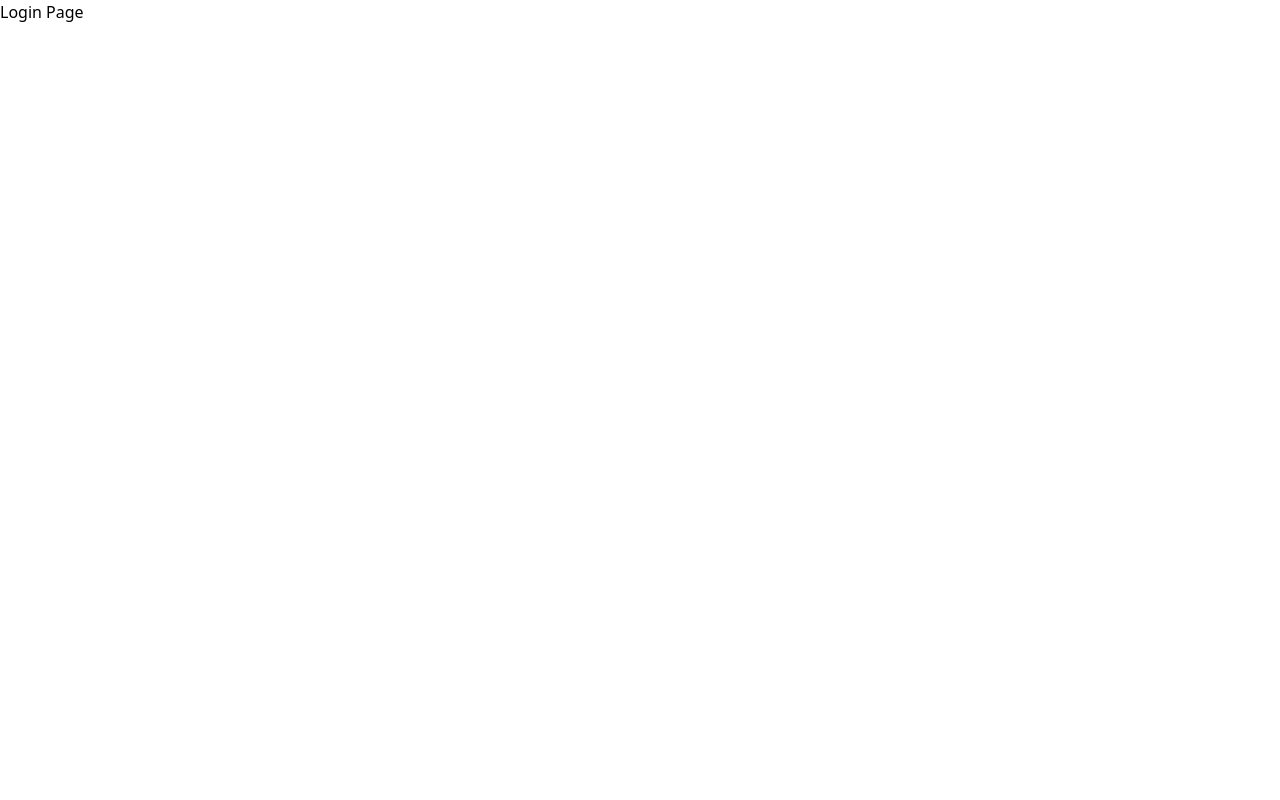
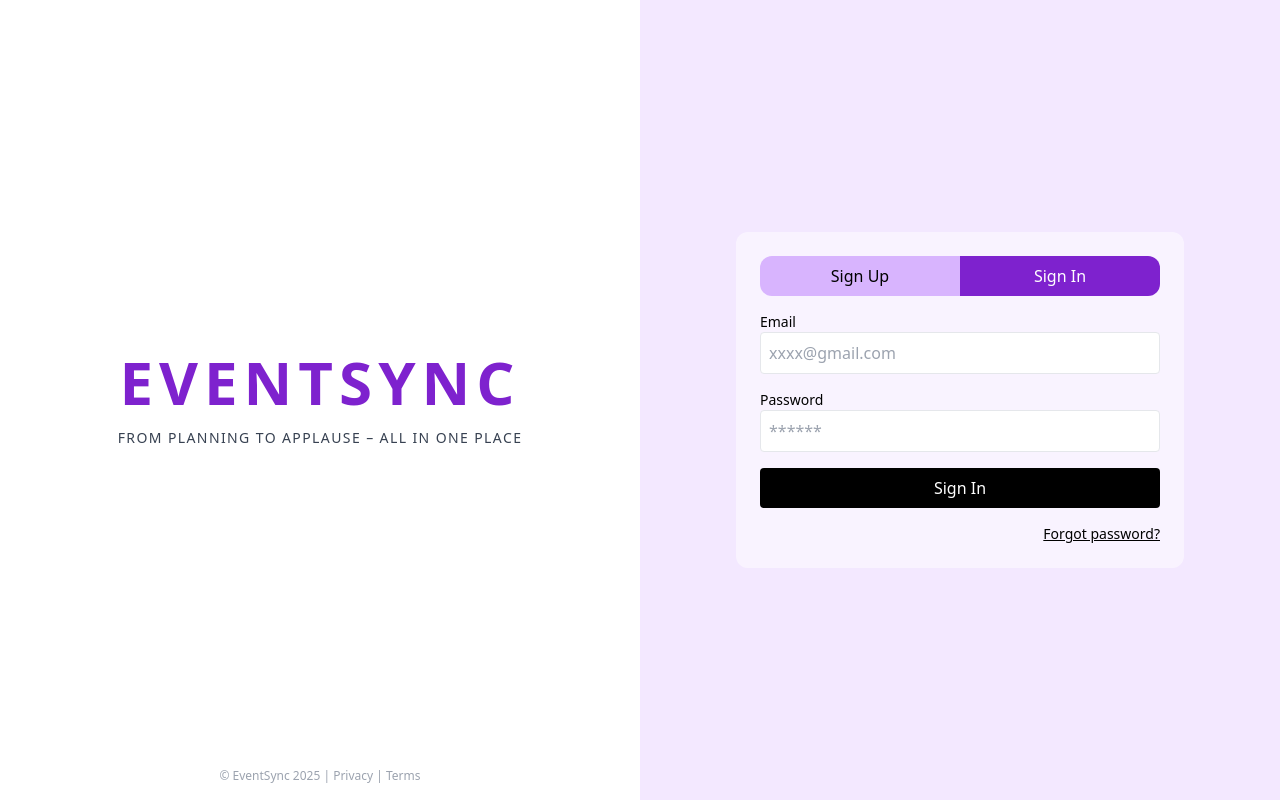
Before and after one commit to CompanyD-EventSync/Frontend, a React (Create React App) app: page /login in a window 1280 px wide. Built offline with nearby package versions, Linux system fonts and the light colour scheme.

Commit message:
ui updates

```diff
--- a/src/pages/HomePage.js
+++ b/src/pages/HomePage.js
@@ -4,8 +4,39 @@
   export default HomePage;
  */
 
+// 📁 src/pages/HomePage.js
+
 import React from "react";
-function HomePage() {
-    return <h2>Welcome to EventSync 🎉</h2>;
+import { Link } from "react-router-dom";
+
+export default function HomePage() {
+  return (
+    <div className="relative h-screen bg-gradient-to-r from-purple-200 to-purple-500 flex items-center justify-center">
+
+      {/* Top-right corner buttons */}
+      <div className="absolute top-4 right-6 space-x-4">
+        <Link to="/login">
+          <button className="bg-white text-purple-700 font-semibold px-4 py-2 rounded shadow hover:bg-purple-100 transition">
+            Login
+          </button>
+        </Link>
+        <Link to="/register">
+          <button className="bg-purple-700 text-white font-semibold px-4 py-2 rounded shadow hover:bg-purple-800 transition">
+            Sign Up
+          </button>
+        </Link>
+      </div>
+
+      {/* Main content */}
+      <div className="text-center text-white px-6">
+        <h1 className="text-5xl md:text-6xl font-bold mb-4">Welcome to EventSync</h1>
+        <p className="text-lg md:text-xl mb-8">From Planning to Applause — All in One Place</p>
+        <Link to="/register">
+          <button className="bg-white text-purple-700 font-semibold px-6 py-3 rounded shadow hover:bg-purple-100 transition">
+            Get Started
+          </button>
+        </Link>
+      </div>
+    </div>
+  );
 }
-export default HomePage;
--- /dev/null
+++ b/src/pages/HomePage2.js
@@ -0,0 +1,100 @@
+import React from "react";
+import { FiMenu, FiLogOut, FiSearch } from "react-icons/fi";
+import { Link } from "react-router-dom";
+
+export default function HomePage() {
+  return (
+    <div className="h-screen flex font-sans bg-gray-100">
+
+      {/* Sidebar */}
+      <aside className="w-64 bg-purple-200 p-4 flex flex-col justify-between">
+        <div>
+          <h2 className="text-2xl font-bold text-purple-800 mb-8">☰ Menu</h2>
+          <nav className="space-y-4 text-purple-900 font-semibold">
+            <a href="#">📊 Dashboard</a>
+            <a href="#">📅 Bookings</a>
+            <a href="#">🎵 Events</a>
+            <a href="#">📄 Invoices</a>
+            <a href="#">📝 Reviews</a>
+          </nav>
+        </div>
+        <button className="flex items-center text-purple-800 gap-2 hover:text-purple-900">
+          <FiLogOut />
+          Sign Out
+        </button>
+      </aside>
+
+      {/* Main Content */}
+      <div className="flex-1 flex flex-col">
+
+        {/* Header */}
+        <header className="flex items-center justify-between bg-white px-8 py-4 shadow">
+          <h1 className="text-3xl font-bold text-purple-700">EVENTSYNC</h1>
+          <div className="w-10 h-10 bg-purple-300 rounded-full flex items-center justify-center text-white text-lg">👤</div>
+        </header>
+
+        {/* Body */}
+        <main className="flex-1 p-6 overflow-y-auto space-y-6">
+
+          {/* Top panels */}
+          <div className="grid grid-cols-1 lg:grid-cols-3 gap-6">
+
+            {/* Calendar */}
+            <div className="bg-white rounded-lg p-4 shadow">
+              <h2 className="text-lg font-semibold mb-2">Select Date</h2>
+              <div className="text-sm text-gray-600">Mon, Jul 17</div>
+              <div className="mt-2 text-gray-400 text-xs">📅 (Static calendar placeholder)</div>
+            </div>
+
+            {/* Booked Events */}
+            <div className="bg-purple-100 rounded-lg p-4 shadow">
+              <h2 className="text-lg font-semibold text-purple-800 mb-4">Booked Events</h2>
+              <ul className="text-sm space-y-2">
+                <li className="bg-white p-2 rounded">🎨 Art Fair – 21 July</li>
+                <li className="bg-white p-2 rounded">🌱 Tree Planting – 22 July</li>
+              </ul>
+            </div>
+
+            {/* Spacer or More content in future */}
+            <div></div>
+          </div>
+
+          {/* Gallery */}
+          <section className="bg-purple-100 p-4 rounded-lg shadow">
+            <div className="flex justify-between items-center mb-4">
+              <h2 className="text-xl font-bold text-gray-800">Gallery</h2>
+              <div className="flex items-center bg-white rounded px-2 py-1">
+                <input type="text" placeholder="Search Event…" className="outline-none text-sm px-2" />
+                <FiSearch className="text-gray-500" />
+              </div>
+            </div>
+
+            <div className="grid grid-cols-1 sm:grid-cols-2 lg:grid-cols-3 gap-4">
+              {[
+                { title: "Echo Beats Festival", date: "24 July", tag: "Music" },
+                { title: "Tech Future Expo", date: "28 July", tag: "Tech" },
+                { title: "AI Competition", date: "1 August", tag: "Competition" },
+                { title: "Carnival", date: "3 August", tag: "Fun" },
+                { title: "Health Summit", date: "3 August", tag: "Health" },
+                { title: "Spring Fashion", date: "5 August", tag: "Fashion" },
+              ].map((event, index) => (
+                <div key={index} className="bg-white p-3 rounded shadow hover:shadow-md transition">
+                  <div className="h-24 bg-purple-300 rounded mb-2"></div>
+                  <h3 className="font-semibold">{event.title}</h3>
+                  <p className="text-xs text-gray-600">{event.date}</p>
+                  <p className="text-xs text-purple-700">{event.tag}</p>
+                </div>
+              ))}
+            </div>
+
+            <div className="text-right mt-4">
+              <Link to="/events" className="inline-flex items-center text-sm text-purple-800 font-medium hover:underline">
+                More events <span className="ml-1">↗</span>
+              </Link>
+            </div>
+          </section>
+        </main>
+      </div>
+    </div>
+  );
+}
--- a/src/pages/LoginPage.js
+++ b/src/pages/LoginPage.js
@@ -6,7 +6,37 @@ function LoginPage() {
 */
 
 import React from "react";
-function LoginPage() {
-  return <h2>Login Page</h2>;
+import { Link } from "react-router-dom";
+
+export default function LoginPage() {
+  return (
+    <div className="flex h-screen">
+      <div className="w-1/2 bg-white flex flex-col items-center justify-center">
+        <h1 className="text-6xl font-bold text-purple-700 tracking-widest">EVENTSYNC</h1>
+        <p className="mt-4 text-sm text-gray-700 uppercase tracking-widest">From Planning to Applause – All in One Place</p>
+        <p className="absolute bottom-4 text-xs text-gray-400">© EventSync 2025 | Privacy | Terms</p>
+      </div>
+
+      <div className="w-1/2 bg-purple-100 flex items-center justify-center">
+        <div className="w-3/4 max-w-md bg-white bg-opacity-50 rounded-xl p-6">
+          <div className="flex mb-4">
+            <Link to="/register" className="flex-1 bg-purple-300 text-center py-2 rounded-l-xl">Sign Up</Link>
+            <button className="flex-1 bg-purple-700 text-white py-2 rounded-r-xl">Sign In</button>
+          </div>
+          <form className="space-y-4">
+            <div>
+              <label className="block text-sm">Email</label>
+              <input className="w-full border rounded p-2" type="email" placeholder="xxxx@gmail.com" />
+            </div>
+            <div>
+              <label className="block text-sm">Password</label>
+              <input className="w-full border rounded p-2" type="password" placeholder="******" />
+            </div>
+            <button type="submit" className="w-full bg-black text-white py-2 rounded">Sign In</button>
+            <p className="text-sm text-right underline mt-2 cursor-pointer">Forgot password?</p>
+          </form>
+        </div>
+      </div>
+    </div>
+  );
 }
-export default LoginPage;
--- a/src/pages/RegisterPage.js
+++ b/src/pages/RegisterPage.js
@@ -6,7 +6,45 @@ function RegisterPage() {
 */
 
 import React from "react";
-function RegisterPage() {
-  return <h2>Register Page</h2>;
-}
-export default RegisterPage;
+import { Link } from "react-router-dom";
+
+
+export default function RegisterPage() {
+    return (
+      <div className="flex h-screen">
+        <div className="w-1/2 bg-white flex flex-col items-center justify-center">
+          <h1 className="text-6xl font-bold text-purple-700 tracking-widest">EVENTSYNC</h1>
+          <p className="mt-4 text-sm text-gray-700 uppercase tracking-widest">From Planning to Applause – All in One Place</p>
+          <p className="absolute bottom-4 text-xs text-gray-400">© EventSync 2025 | Privacy | Terms</p>
+        </div>
+
+        <div className="w-1/2 bg-purple-100 flex items-center justify-center">
+          <div className="w-3/4 max-w-md bg-white bg-opacity-50 rounded-xl p-6">
+            <div className="flex mb-4">
+              <button className="flex-1 bg-purple-700 text-white py-2 rounded-l-xl">Sign Up</button>
+              <Link to="/login" className="flex-1 bg-purple-300 text-center py-2 rounded-r-xl">Sign In</Link>
+            </div>
+            <form className="space-y-4">
+              <div>
+                <label className="block text-sm">Name</label>
+                <input className="w-full border rounded p-2" type="text" placeholder="Your Name" />
+              </div>
+              <div>
+                <label className="block text-sm">Phone Number</label>
+                <input className="w-full border rounded p-2" type="text" placeholder="Phone" />
+              </div>
+              <div>
+                <label className="block text-sm">Email</label>
+                <input className="w-full border rounded p-2" type="email" placeholder="Email" />
+              </div>
+              <div>
+                <label className="block text-sm">Password</label>
+                <textarea className="w-full border rounded p-2" placeholder="Password"></textarea>
+              </div>
+              <button type="submit" className="w-full bg-black text-white py-2 rounded">Sign Up</button>
+            </form>
+          </div>
+        </div>
+      </div>
+    );
+  }
```
